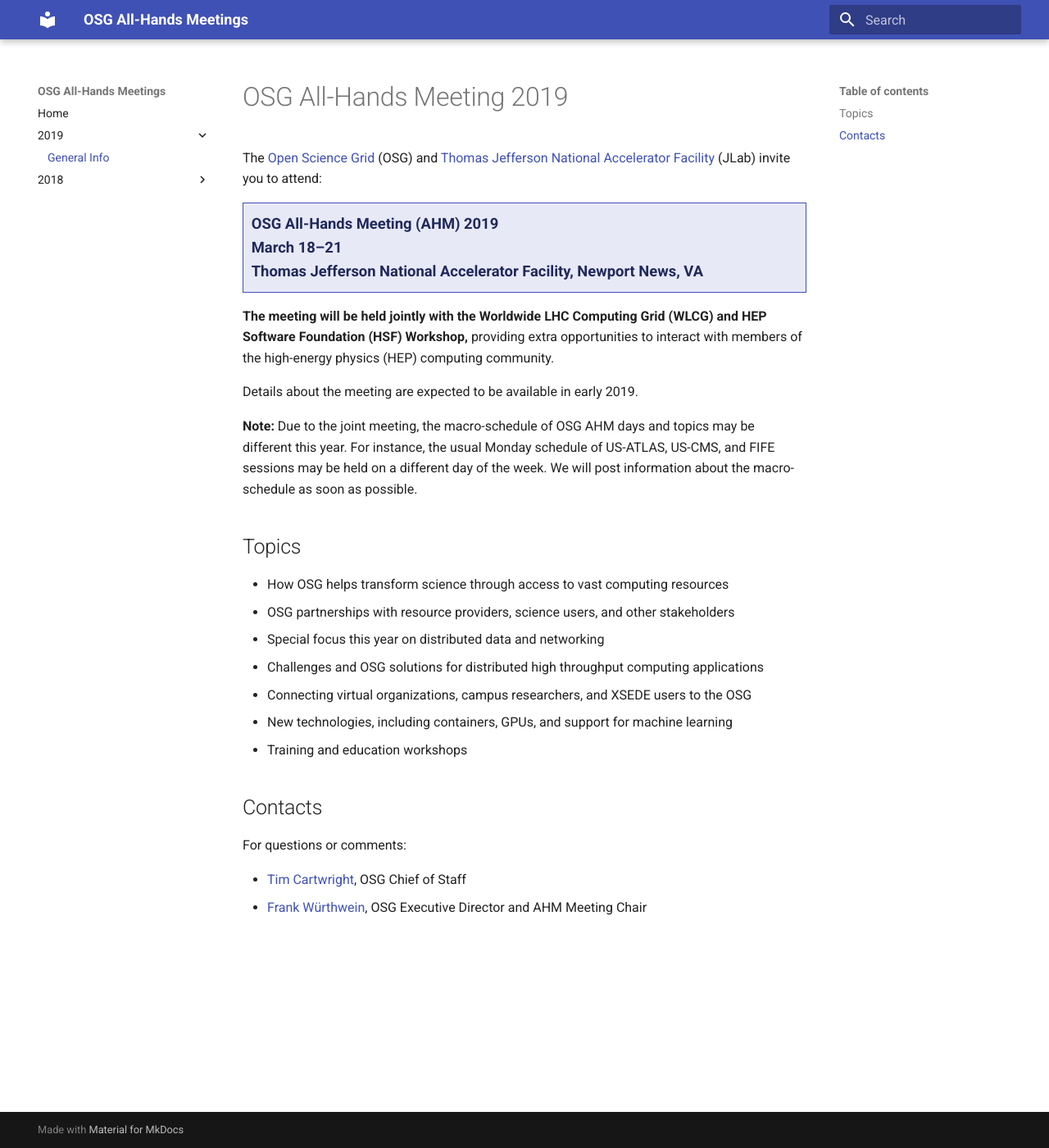
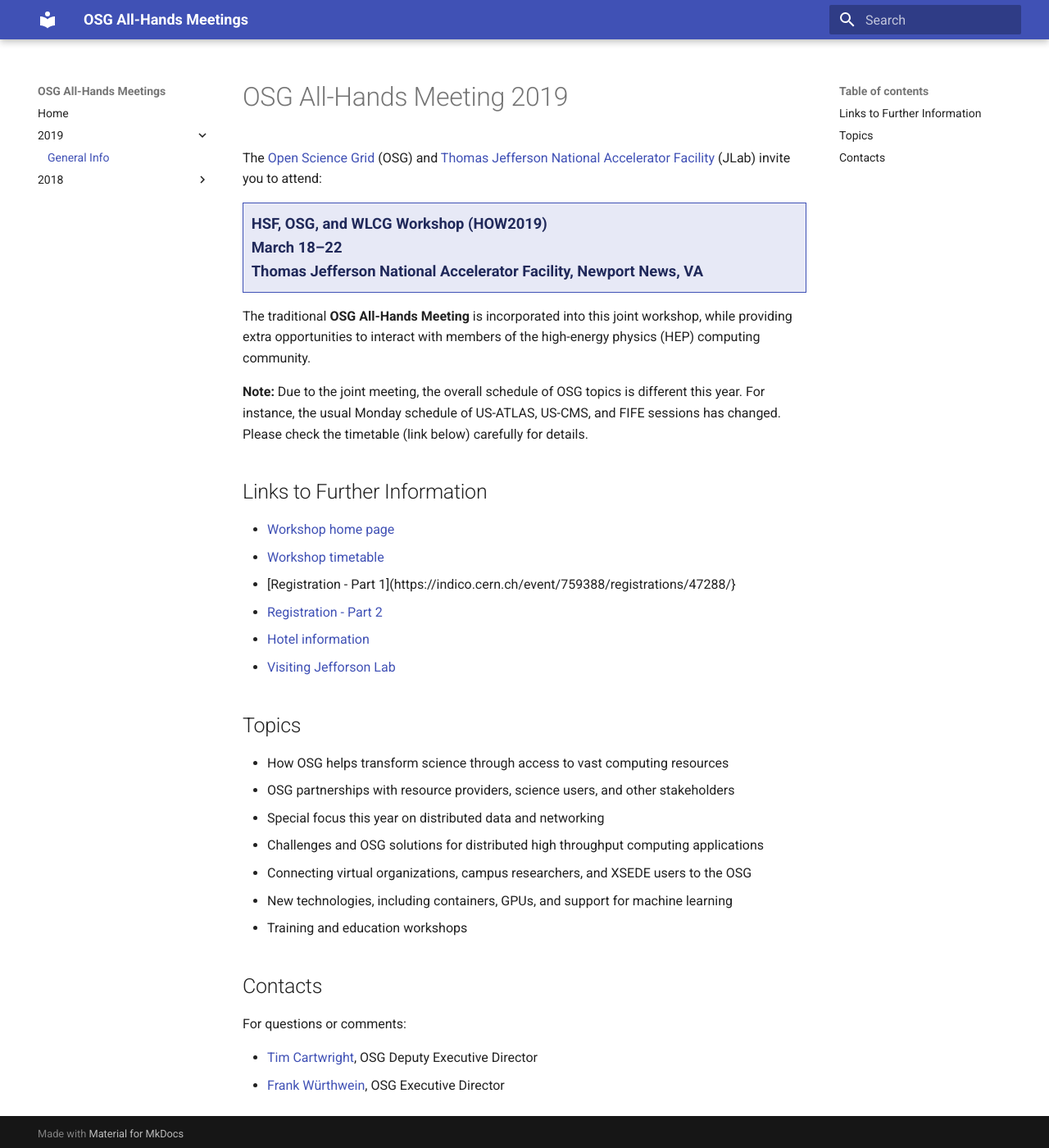
Before and after one commit to osg-htc/all-hands, an MkDocs documentation site: the page built from docs/2019/index.md, in a window 1280 px wide and 1400 px high. Shown: the whole window at 82% size. Built offline with MkDocs 1.6.1 and Material for MkDocs 9.7.7, drawn with Linux system fonts in a browser that asks for light colours; old or Windows-style settings are respelled for this version of MkDocs.

Commit message:
Pre-registration announcement updates

```diff
--- a/docs/2019/index.md
+++ b/docs/2019/index.md
@@ -4,21 +4,28 @@
 Facility](https://www.jlab.org) (JLab) invite you to attend:
 
 <div style="border: 1px solid #3F51B5; color: #20295A; background-color: #E7E9F6; padding: 1ex; font-size: 115%; font-weight: bold;">
-  OSG All-Hands Meeting (AHM) 2019
+  HSF, OSG, and WLCG Workshop (HOW2019)
   <br>
-  March 18&ndash;21
+  March 18&ndash;22
   <br>
   Thomas Jefferson National Accelerator Facility, Newport News, VA
 </div>
 
-**The meeting will be held jointly with the Worldwide LHC Computing Grid (WLCG) and HEP Software Foundation (HSF)
-Workshop,** providing extra opportunities to interact with members of the high-energy physics (HEP) computing community.
+The traditional **OSG All-Hands Meeting** is incorporated into this joint workshop, while providing extra opportunities
+to interact with members of the high-energy physics (HEP) computing community.
 
-Details about the meeting are expected to be available in early 2019.
+**Note:** Due to the joint meeting, the overall schedule of OSG topics is different this year.  For instance, the usual
+Monday schedule of US-ATLAS, US-CMS, and FIFE sessions has changed.  Please check the timetable (link below) carefully
+for details.
 
-**Note:** Due to the joint meeting, the macro-schedule of OSG AHM days and topics may be different this year.  For
-instance, the usual Monday schedule of US-ATLAS, US-CMS, and FIFE sessions may be held on a different day of the week.
-We will post information about the macro-schedule as soon as possible.
+## Links to Further Information
+
+* [Workshop home page](https://indico.cern.ch/e/how2019)
+* [Workshop timetable](https://indico.cern.ch/event/759388/timetable/)
+* [Registration - Part 1](https://indico.cern.ch/event/759388/registrations/47288/}
+* [Registration - Part 2](https://misportal.jlab.org/Ul/conferences/generic_conference/registration.cfm?conference_id=WLCG-HSF2019)
+* [Hotel information](https://indico.cern.ch/event/759388/page/15517-accommodation)
+* [Visiting Jefforson Lab](https://www.jlab.org/visiting)
 
 ## Topics
 
@@ -34,5 +41,5 @@
 
 For questions or comments:
 
-* [Tim Cartwright](mailto:cat@cs.wisc.edu), OSG Chief of Staff
-* [Frank Würthwein](mailto:fkw@ucsd.edu), OSG Executive Director and AHM Meeting Chair
+* [Tim Cartwright](mailto:cat@cs.wisc.edu), OSG Deputy Executive Director
+* [Frank Würthwein](mailto:fkw@ucsd.edu), OSG Executive Director
```
